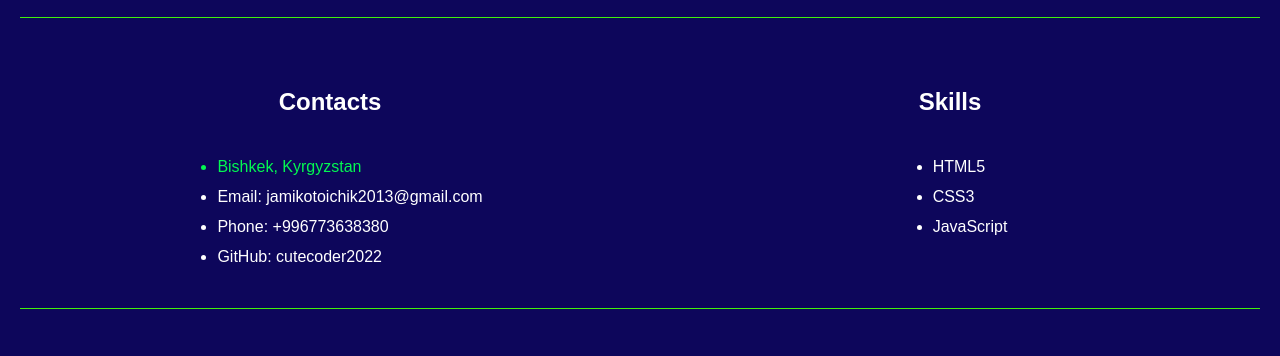
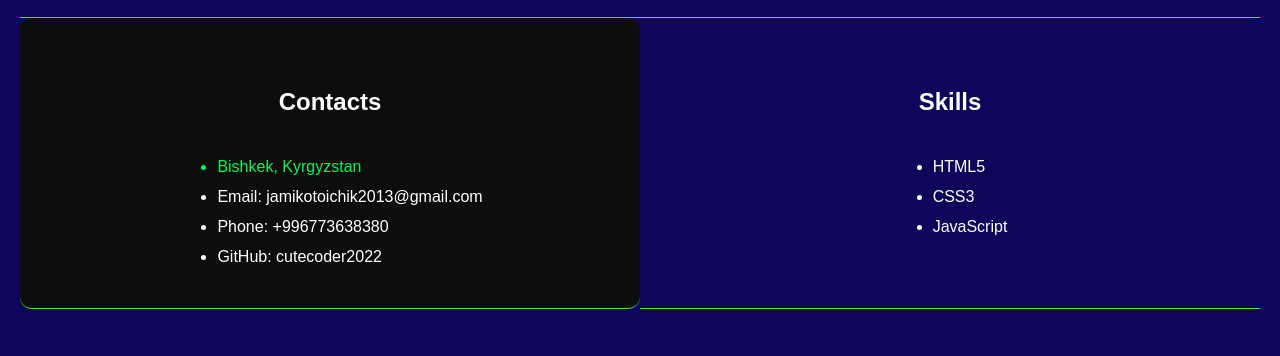
Before and after one commit to CuteCoder2022/rsschool-cv, a plain HTML site: page index.html in a window 1280 px wide. In both pictures the pointer is over the element 330 px from the left and 546 px from the top of the page. Shown: the part 383-739 px from the top of the page. Drawn offline with Linux system fonts and the light colour scheme.

Commit message:
feat: final updates

```diff
--- a/style.css
+++ b/style.css
@@ -145,3 +145,16 @@ h3 {
     justify-content: space-around;
     align-items: center;
 }
+#education:hover,
+#contacts:hover,
+#projects:hover,
+#skills:hover,
+#code:hover,
+#english:hover  {
+    color:aqua;
+    background: rgb(14, 13, 13);
+    border-radius: 12px;
+}
+.mycv:hover{
+   color: greenyellow;
+}
```
